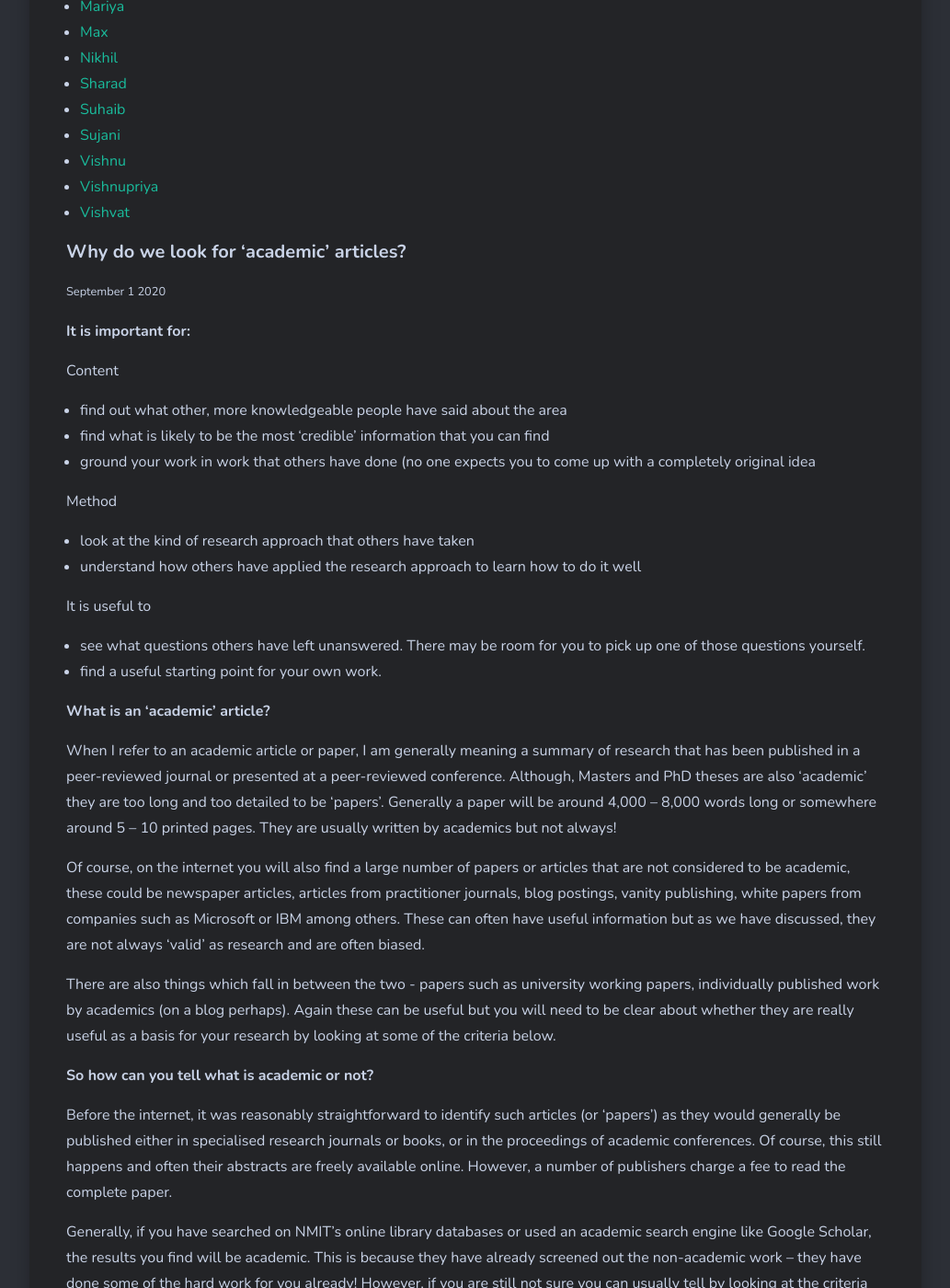
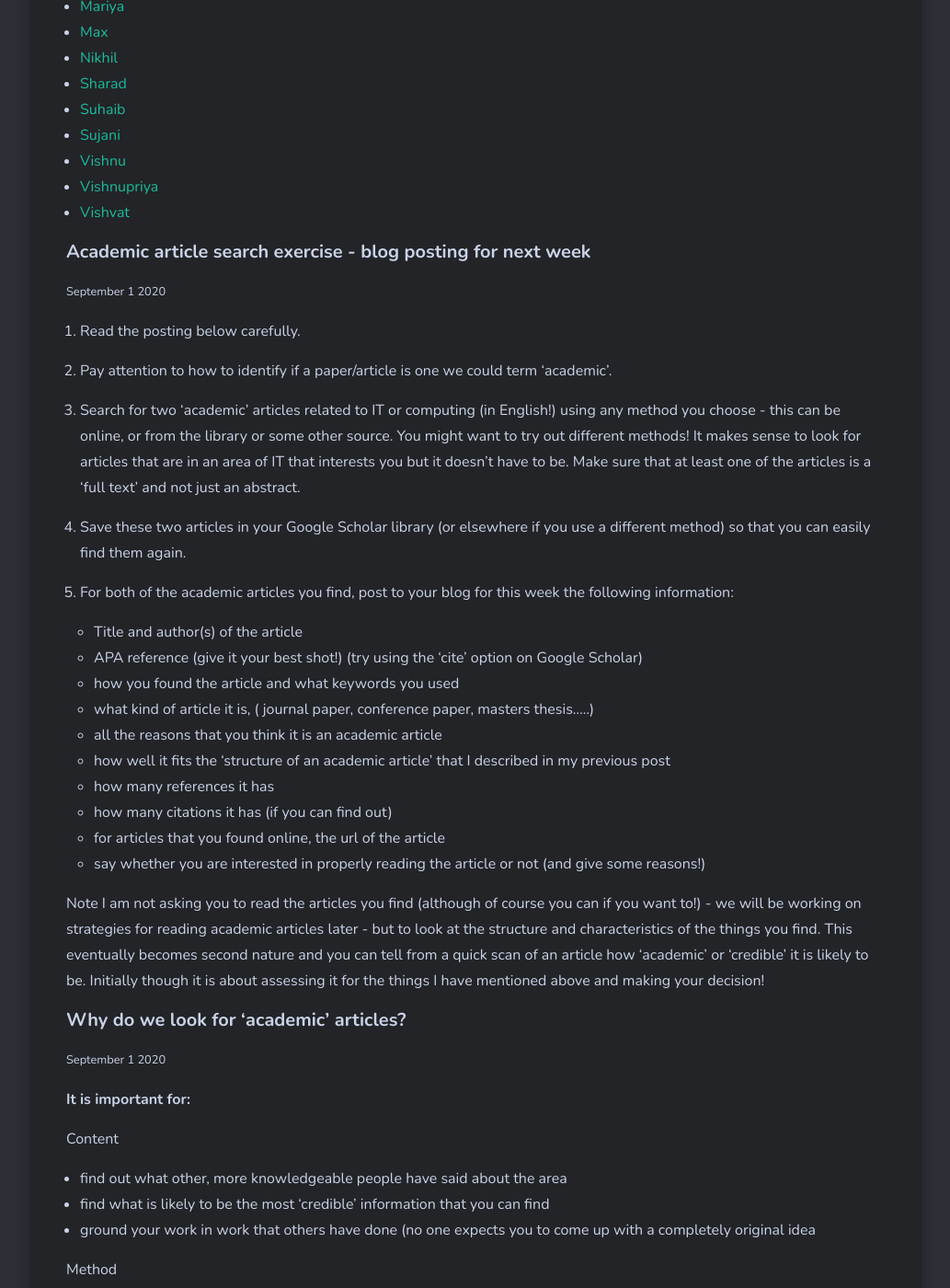
Before and after one commit to larsoliverdam/nmit, a Jekyll site: the page built from _pages/RES701.md, in a window 1280 px wide and 1400 px high, scrolled down 1609 px. Shown: the whole window at 92% size, without its empty margins (123-1156 px from the left). Built offline with Jekyll 4.4.1, drawn with Linux system fonts in a browser that asks for light colours; nearby versions of some CDN libraries; comment, search, counter and statistics services are not loaded.

Commit message:
RES701 update

```diff
--- a/_pages/RES701.md
+++ b/_pages/RES701.md
@@ -113,6 +113,33 @@ We are doing task 1 and 2 today in this working document, today the 15th of May,
 
 We will continue with the last tasks (3 & 4) in this ‘working document’ next week.
 -->
+
+#### Academic article search exercise - blog posting for next week
+<small>September 1 2020</small>
+
+1. Read the posting below carefully.
+
+2. Pay attention to how to identify if a paper/article is one we could term 'academic'.
+
+3. Search for  two 'academic' articles related to IT or computing (in English!) using any method you choose - this can be online, or from the library or some other source.  You might want to try out different methods!  It makes sense to look for articles that are in an area of IT that interests you but it doesn't have to be.  Make sure that at least one of the articles is a  'full text' and not just an abstract.
+
+4. Save these two articles in your Google Scholar library (or elsewhere if you use a different method) so that you can easily find them again.
+
+5. For both of the academic articles you find,  post to your blog for this week the following information:
+    * Title and author(s) of the article
+    * APA reference (give it your best shot!) (try using the ‘cite’ option on Google Scholar)
+    * how you found the article and what keywords you used
+    * what kind of article it is, ( journal paper, conference paper, masters thesis.....)
+    * all the reasons that you think it is an academic article
+    * how well it fits the 'structure of an academic article'  that I described in my previous post
+    * how many references it has
+    * how many citations it has (if you can find out)
+    * for articles that you found online,  the url of the article
+    * say whether you are interested in properly reading the article or not (and give some reasons!)
+
+Note I am not asking you to read the articles you find (although of course you can if you want to!) - we will be working on strategies for reading academic articles later - but to look at the structure and characteristics of the things you find.  This eventually becomes second nature and you can tell from a quick scan of an article how 'academic' or 'credible' it is likely to be.  Initially though it is about assessing it for the things I have mentioned above and making your decision!
+
+
 #### Why do we look for ‘academic’ articles?
 <small>September 1 2020</small>
 
```
